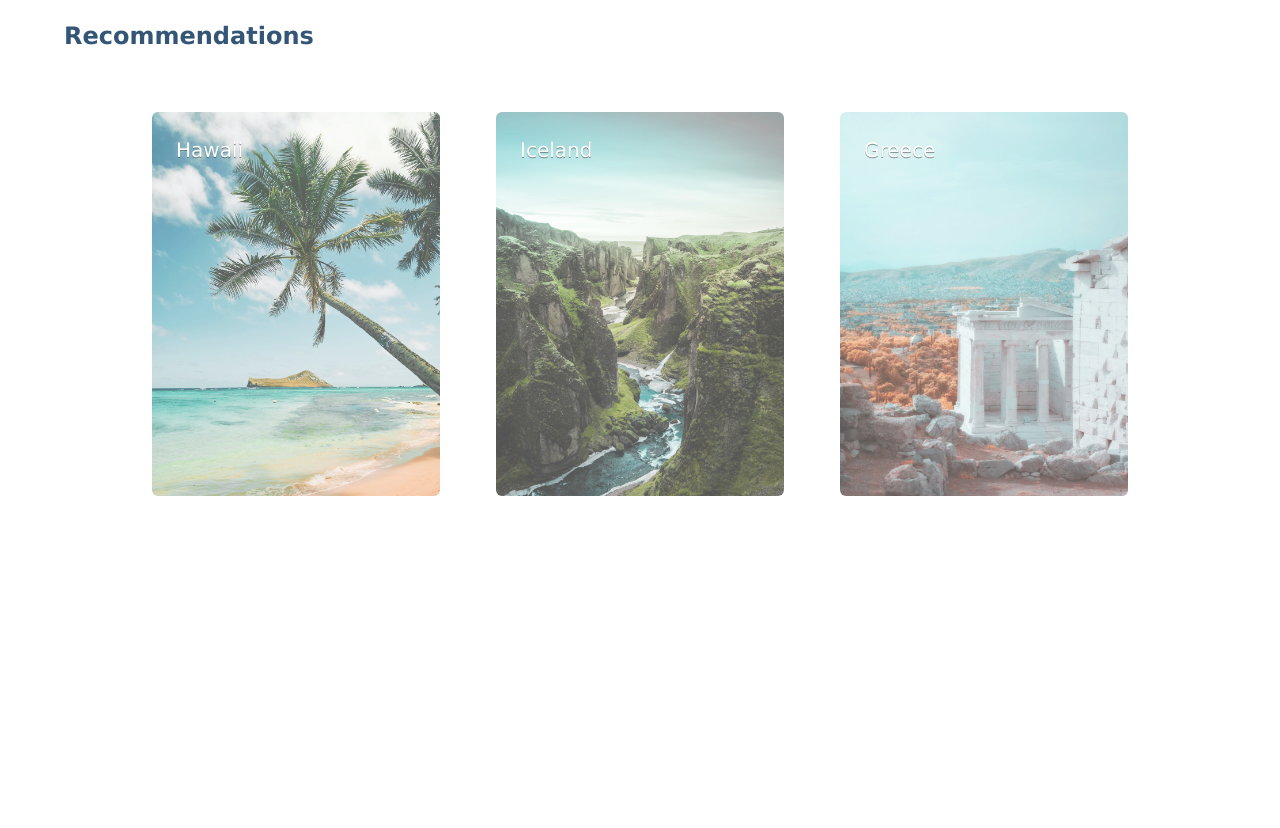
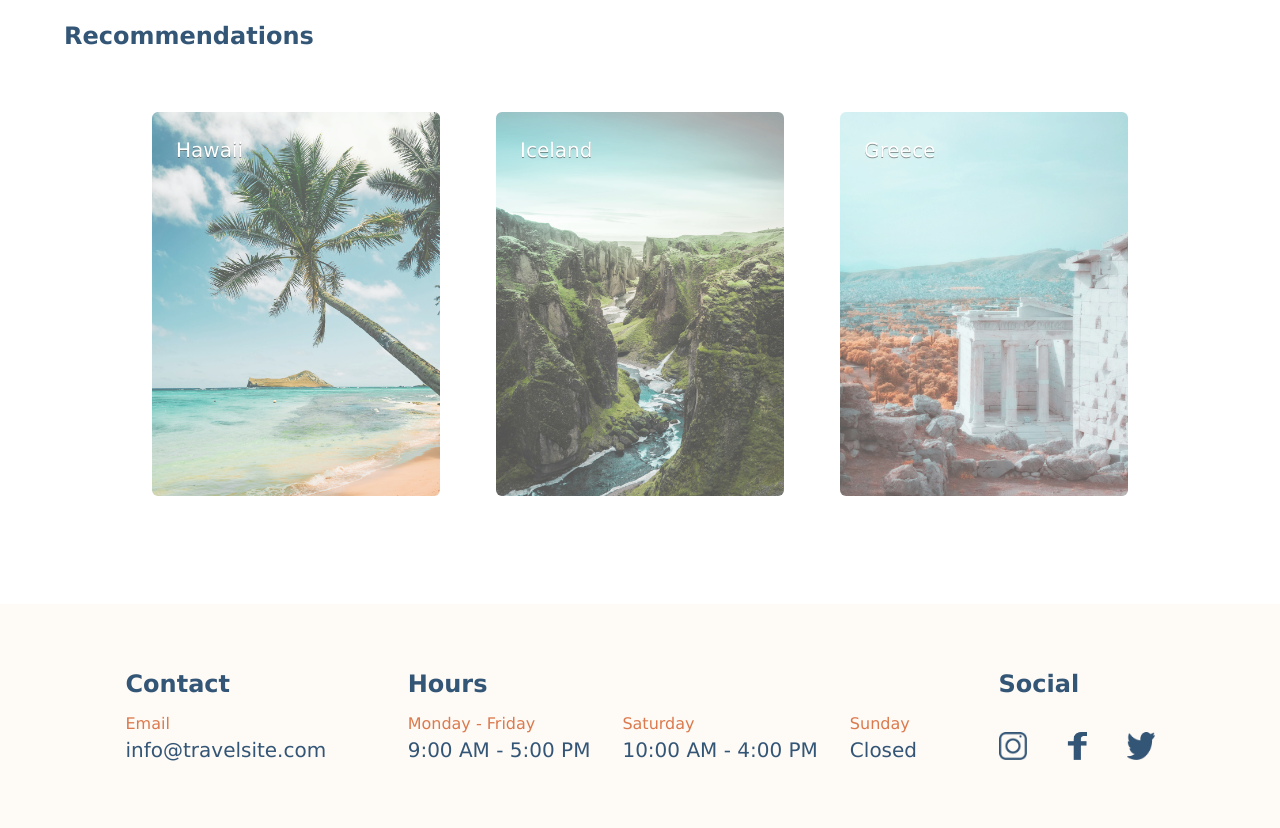
Before and after one commit to illonab/illona-beshchuk-travelsite-main-tailwind, a website: page index.html in a window 1280 px wide. Shown: the part 636-1464 px from the top of the page. Before the commit the page ends 1240 px from the top, so only its background shows below. Drawn offline with nearby package versions, Linux system fonts and the light colour scheme; files that its build step writes are made by us from their sources.

Commit message:
Added foother section

```diff
--- a/index.html
+++ b/index.html
@@ -72,6 +72,49 @@
             </div>
         </section>
     </main>
+
+    <footer class="bg-[#FEFAF5] flex flex-col lg:flex-row md:items-start  p-16 justify-evenly gap-5">
+        <div>
+            <h2 class="mb-3 text-2xl font-bold text-travelBlue text-left">Contact</h2>
+            <p class="text-base text-travelOrange">Email</p>
+            <a class="text-xl text-left my-[4rem] text-travelBlue" href="mailto:info@travelsite.com" target="_blank"
+                rel="noopener noreferrer">info@travelsite.com</a>
+        </div>
+        <div>
+            <h2 class="mb-3 text-2xl font-bold text-travelBlue  text-left ">Hours</h2>
+            <div class="flex flex-col lg:flex-row gap-8">
+                <div>
+                    <p class="text-base text-travelOrange">Monday - Friday</p>
+                    <p class="text-xl text-left text-travelBlue">9:00
+                        AM - 5:00
+                        PM</p>
+                </div>
+                <div>
+                    <p class="text-base text-travelOrange">Saturday</p>
+                    <p class="text-xl text-left text-travelBlue">10:00 AM - 4:00 PM</p>
+                </div>
+                <div>
+                    <p class="text-base text-travelOrange">Sunday</p>
+                    <p class="text-xl text-left text-travelBlue">Closed</p>
+                </div>
+            </div>
+        </div>
+        <div>
+            <h2 class="mb-8 text-2xl font-bold text-travelBlue  text-left">Social</h2>
+            <div class="flex gap-10">
+                <a href="https://www.instagram.com/" target="_blank" rel="noopener noreferrer">
+                    <img class="w-7 h-7" src="/assets/icons/icon-instagram.png" alt="instagram" />
+                </a>
+                <a href="https://www.facebook.com/" target="_blank" rel="noopener noreferrer">
+                    <img class="w-5 h-7" src="/assets/icons/icon-facebook.png" alt="facebook" />
+                </a>
+                <a href="https://www.twitter.com/" target="_blank" rel="noopener noreferrer">
+                    <img class="w-7 h-7" src="/assets/icons/icon-twitter.png" alt="twitter" />
+                </a>
+            </div>
+        </div>
+    </footer>
+
 </body>
 
 </html>
```
